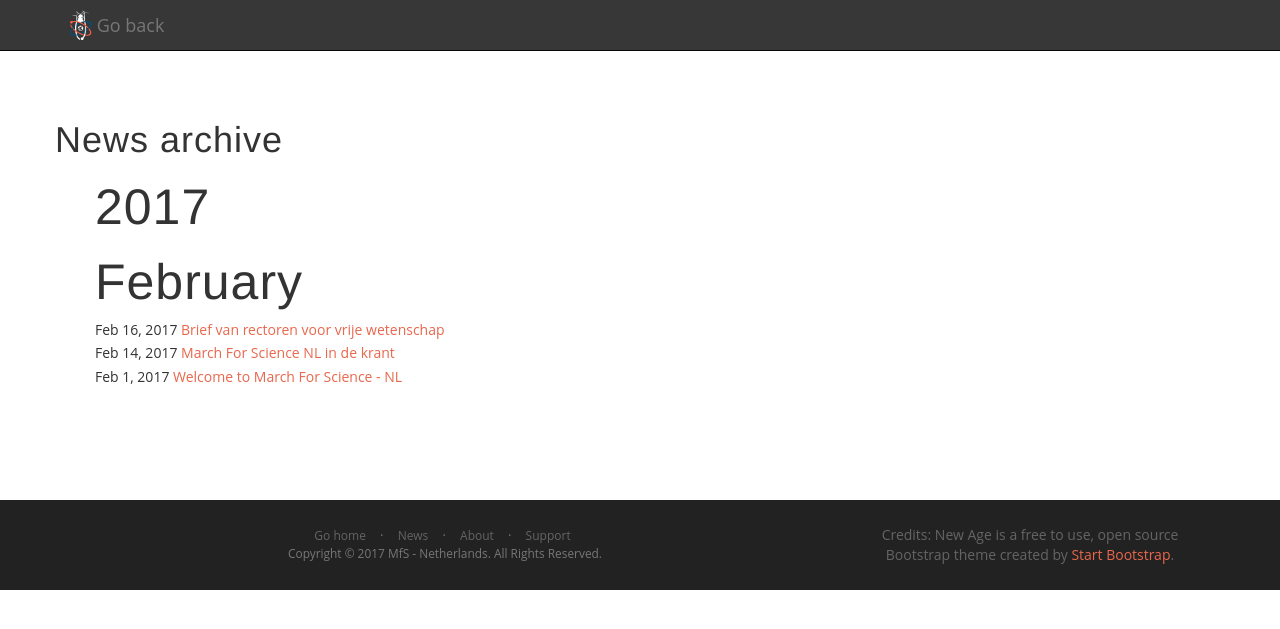
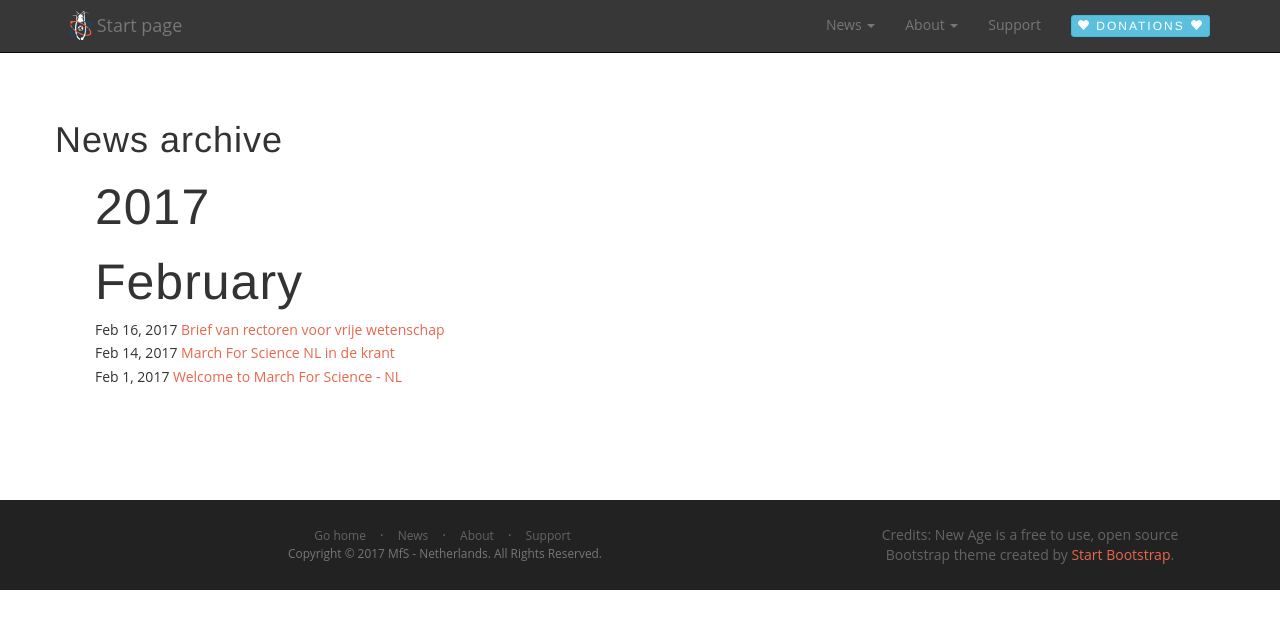
Before and after one commit to marchforsciencenl/marchforsciencenl-website, a Jekyll site: the page built from newsarchive.html, in a window 1280 px wide. Shown: the top 629 px of the page. Built offline with Jekyll 4.4.1, drawn with Linux system fonts in a browser that asks for light colours.

Commit message:
Updated the menu
* Added carrot to indicate that there is a drop-down menu
* Added menu on all subpages

```diff
--- a/_includes/header.html
+++ b/_includes/header.html
@@ -15,7 +15,7 @@
         <div class="collapse navbar-collapse" id="bs-example-navbar-collapse-1">
             <ul class="nav navbar-nav navbar-right">
                 <li class="dropdown">
-                    <a class="page-scroll" href="#news">News</a>
+                    <a class="page-scroll" href="#news">News <span class="caret"></span></a>
 		    <ul class="dropdown-menu">
 			    <li><a href="/mediacoverage">Media coverage ({{ site.data.mediacoverage | size }} items)</a></li>
 			    <li role="separator" class="divider"></li>
@@ -23,7 +23,7 @@
 		    </ul>
                 </li>
             	<li class="dropdown">
-                    <a class="page-scroll" href="#about">About</a>
+                    <a class="page-scroll" href="#about">About <span class="caret"></span></a>
 		    <ul class="dropdown-menu">
 			    <li><a href="/statement">Statement</a></li>
 			    <li role="separator" class="divider"></li>
--- a/_includes/subpage-header.html
+++ b/_includes/subpage-header.html
@@ -9,7 +9,36 @@
                 <span class="icon-bar"></span>
                 <span class="icon-bar"></span>
             </button>
-            <a class="navbar-brand page-scroll" href="/"><img src="/img/MfS-logo-white.png" style="margin-top: -5px">&nbsp;Go back</a>
+            <a class="navbar-brand page-scroll" href="/#home"><img src="/img/MfS-logo-white.png" style="margin-top: -5px">&nbsp;Start page</a>
+        </div>
+        <!-- Collect the nav links, forms, and other content for toggling -->
+        <div class="collapse navbar-collapse" id="bs-example-navbar-collapse-1">
+            <ul class="nav navbar-nav navbar-right">
+                <li class="dropdown">
+                    <a class="page-scroll" href="/#news">News <span class="caret"></span></a>
+		    <ul class="dropdown-menu">
+			    <li><a href="/mediacoverage">Media coverage ({{ site.data.mediacoverage | size }} items)</a></li>
+			    <li role="separator" class="divider"></li>
+			    <li><a href="/newsarchive">News archive ({{ site.posts | size }} items)</a></li>
+		    </ul>
+                </li>
+            	<li class="dropdown">
+                    <a class="page-scroll" href="/#about">About <span class="caret"></span></a>
+		    <ul class="dropdown-menu">
+			    <li><a href="/statement">Statement</a></li>
+			    <li role="separator" class="divider"></li>
+			    <li><a href="/organization">Organization</a></li>
+			    <li role="separator" class="divider"></li>
+			    <li><a href="/faq">FAQ</a></li>
+		    </ul>
+                </li>
+            	<li>
+                    <a class="page-scroll" href="/#support">Support</a>
+                </li>
+            	<li>
+			<a href="/donations"><div class="btn-xs btn btn-info"><span class="glyphicon glyphicon-heart"></span>&nbsp;Donations&nbsp;<span class="glyphicon glyphicon-heart"</span></div></a>
+                </li>
+            </ul>
         </div>
         <!-- /.navbar-collapse -->
     </div>
```
